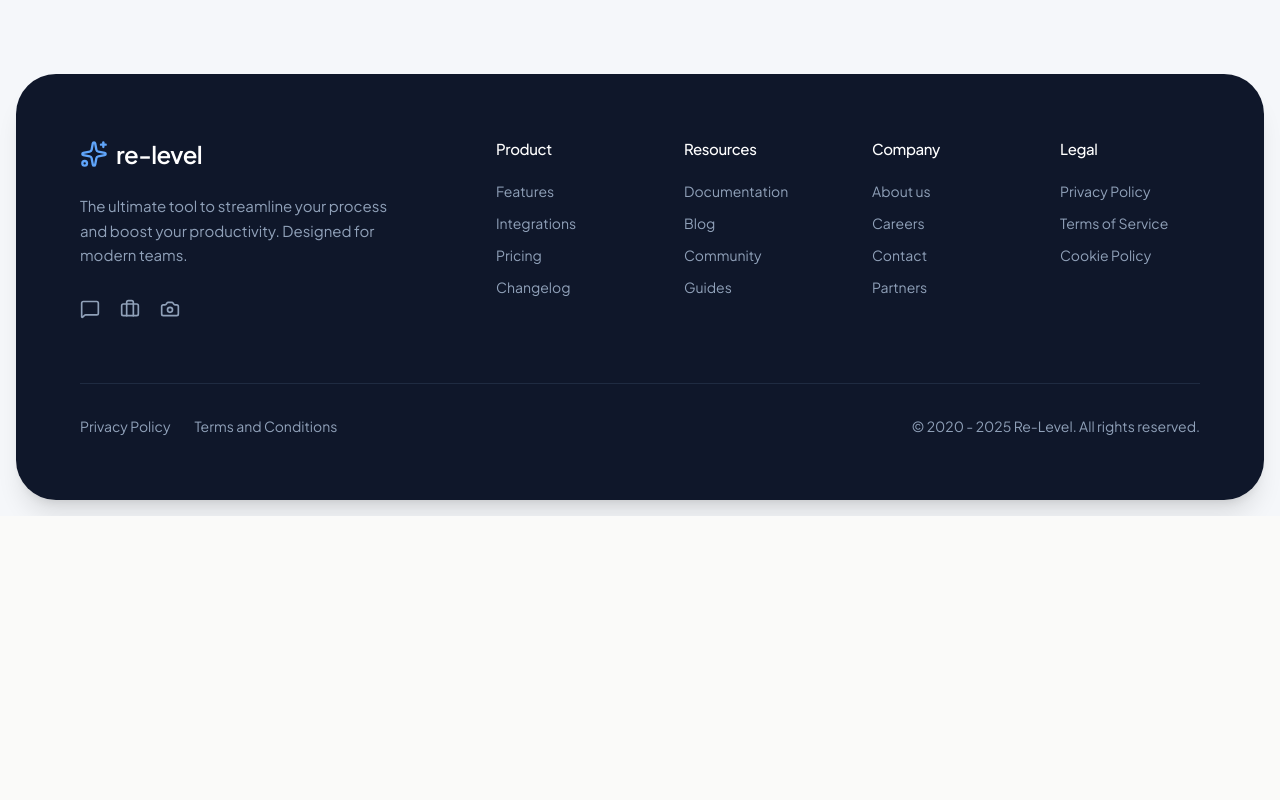
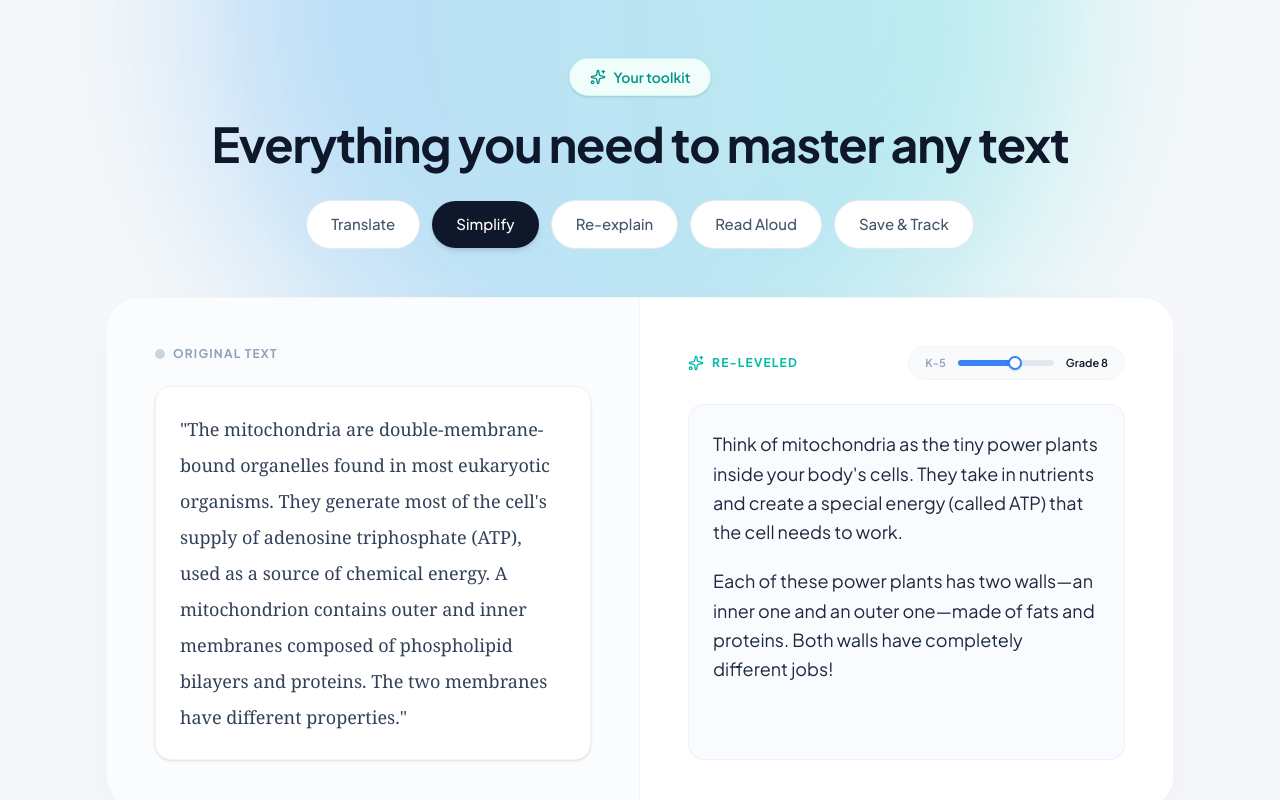
Before and after one commit to bhaveshpatil093/re-level, a React (Vite) app: page / in a window 1280 px wide. Shown: the part 840-1640 px from the top of the page. Before the commit the page ends 1356 px from the top, so only its background shows below. Built offline with nearby package versions, Linux system fonts and the light colour scheme.

Commit message:
Add Your Toolkit features section with before/after mockup

```diff
--- a/src/pages/Landing.jsx
+++ b/src/pages/Landing.jsx
@@ -141,6 +141,99 @@ export default function Landing() {
             </span>
           ))}
         </motion.div>
+
+        {/* Features Section - Your Toolkit */}
+        <section className="max-w-[1100px] mx-auto w-full px-4 pt-32 pb-16 relative z-10">
+          <div className="text-center mb-12">
+            <motion.div
+              initial={{ opacity: 0, y: 10 }}
+              whileInView={{ opacity: 1, y: 0 }}
+              viewport={{ once: true }}
+              className="inline-flex items-center justify-center bg-teal-50 text-teal-600 px-5 py-2 rounded-full font-semibold text-sm mb-6 border border-teal-100 shadow-sm"
+            >
+              <Sparkles className="w-4 h-4 mr-2" />
+              Your toolkit
+            </motion.div>
+            <motion.h2
+              initial={{ opacity: 0, y: 10 }}
+              whileInView={{ opacity: 1, y: 0 }}
+              viewport={{ once: true }}
+              transition={{ delay: 0.1 }}
+              className="text-4xl md:text-5xl font-bold text-navy mb-8 tracking-tight"
+            >
+              Everything you need to master any text
+            </motion.h2>
+
+            {/* Tab Pill Buttons */}
+            <motion.div
+              initial={{ opacity: 0, y: 10 }}
+              whileInView={{ opacity: 1, y: 0 }}
+              viewport={{ once: true }}
+              transition={{ delay: 0.2 }}
+              className="flex flex-wrap items-center justify-center gap-3 mt-6"
+            >
+              {['Translate', 'Simplify', 'Re-explain', 'Read Aloud', 'Save & Track'].map((tab, idx) => (
+                <button key={tab} className={`px-6 py-3 rounded-full text-[15px] font-medium transition-colors ${idx === 1 ? 'bg-navy text-white shadow-md' : 'bg-white text-slate-600 hover:text-navy hover:bg-slate-50 border border-slate-200'}`}>
+                  {tab}
+                </button>
+              ))}
+            </motion.div>
+          </div>
+
+          {/* Interactive Mockup Container */}
+          <motion.div
+            initial={{ opacity: 0, y: 20 }}
+            whileInView={{ opacity: 1, y: 0 }}
+            viewport={{ once: true }}
+            transition={{ delay: 0.3, duration: 0.5 }}
+            className="w-full bg-white rounded-[2rem] shadow-[0_20px_60px_-15px_rgb(0,0,0,0.05)] border border-slate-100 overflow-hidden flex flex-col lg:flex-row mt-12"
+          >
+
+            {/* Left Panel: Original Dense Text */}
+            <div className="w-full lg:w-1/2 p-8 lg:p-12 bg-slate-50/50 border-b lg:border-b-0 lg:border-r border-slate-100 relative flex flex-col">
+              <div className="flex items-center gap-2 mb-6">
+                <div className="w-2.5 h-2.5 rounded-full bg-slate-300"></div>
+                <div className="text-xs font-bold uppercase tracking-widest text-slate-400">Original Text</div>
+              </div>
+
+              <div className="flex-1 font-serif text-lg leading-loose text-slate-700 bg-white p-6 rounded-2xl shadow-sm border border-slate-100 relative">
+                <p>
+                  "The mitochondria are double-membrane-bound organelles found in most eukaryotic organisms. They generate most of the cell's supply of adenosine triphosphate (ATP), used as a source of chemical energy. A mitochondrion contains outer and inner membranes composed of phospholipid bilayers and proteins. The two membranes have different properties."
+                </p>
+              </div>
+            </div>
+
+            {/* Right Panel: Re-Level Output */}
+            <div className="w-full lg:w-1/2 p-8 lg:p-12 bg-white relative flex flex-col">
+              <div className="flex items-center justify-between mb-6">
+                <div className="flex items-center gap-2 text-teal-500">
+                  <Sparkles className="w-4 h-4" />
+                  <div className="text-xs font-bold uppercase tracking-widest">Re-Leveled</div>
+                </div>
+
+                {/* Simple Reading Level Slider */}
+                <div className="flex items-center gap-3 bg-slate-50 px-4 py-2 rounded-full border border-slate-100">
+                  <span className="text-[11px] font-semibold text-slate-400">K-5</span>
+                  <div className="w-24 bg-slate-200 h-1.5 rounded-full relative">
+                    <div className="absolute left-0 top-0 h-full bg-[#3B82F6] rounded-full w-[60%]"></div>
+                    <div className="absolute left-[60%] top-1/2 -translate-y-1/2 -translate-x-1/2 w-3.5 h-3.5 bg-white border-2 border-[#3B82F6] rounded-full shadow-sm"></div>
+                  </div>
+                  <span className="text-[11px] font-semibold text-navy">Grade 8</span>
+                </div>
+              </div>
+
+              <div className="flex-1 font-sans text-lg leading-relaxed text-slate-800 bg-blue-50/40 p-6 rounded-2xl border border-blue-100/50">
+                <p className="mb-5">
+                  Think of mitochondria as the tiny power plants inside your body's cells. They take in nutrients and create a special energy (called ATP) that the cell needs to work.
+                </p>
+                <p>
+                  Each of these power plants has two walls—an inner one and an outer one—made of fats and proteins. Both walls have completely different jobs!
+                </p>
+              </div>
+            </div>
+
+          </motion.div>
+        </section>
       </main>
 
       <Footer />
```
